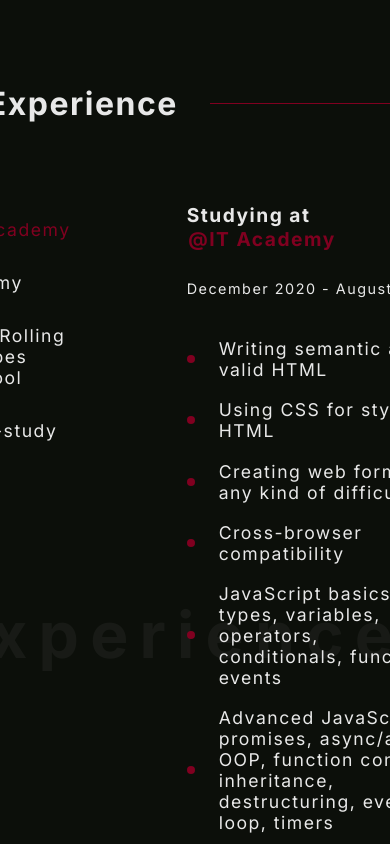
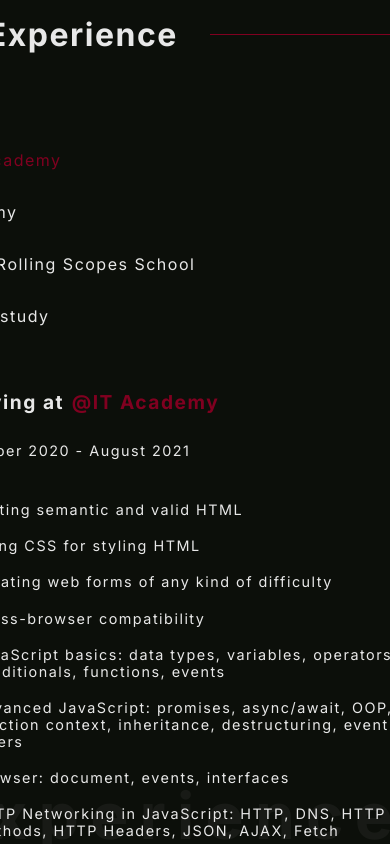
Before and after one commit to PaulusWhite/web-portfolio-app, a Next.js app: page / in a window 390 px wide. Shown: the part 2440-3284 px from the top of the page. Built offline with nearby package versions, Linux system fonts and the light colour scheme.

Commit message:
feat: adapt experience section

```diff
--- a/src/styles/globals.scss
+++ b/src/styles/globals.scss
@@ -47,3 +47,10 @@ a {
   text-decoration: none;
   color: unset;
 }
+
+//adaptive
+@media (max-width: 1024px) {
+  body {
+    padding: 0 0.9rem;
+  }
+}
--- a/src/styles/modules/experience/bulletPoint.module.scss
+++ b/src/styles/modules/experience/bulletPoint.module.scss
@@ -17,3 +17,11 @@
     border-radius: 100%;
   }
 }
+
+//adaptive
+
+@media (max-width: 600px) {
+  .bullet-point {
+    font-size: 0.9rem;
+  }
+}
--- a/src/styles/modules/experience/experience.module.scss
+++ b/src/styles/modules/experience/experience.module.scss
@@ -60,3 +60,50 @@
     }
   }
 }
+
+//adaptive
+@media (max-width: 1024px) {
+  .exp-wrapper {
+    .experience {
+      flex-direction: column;
+      gap: 1rem;
+      height: 39rem;
+
+      .radioList {
+        flex-direction: row;
+        justify-content: space-between;
+        width: 100%;
+        margin: 0;
+
+        &::before {
+          content: none;
+        }
+
+        &::after {
+          content: none;
+        }
+      }
+    }
+  }
+}
+
+@media (max-width: 600px) {
+  .exp-wrapper {
+    .experience {
+      height: 55rem;
+      gap: 3rem;
+
+      .radioList {
+        flex-direction: column;
+
+        &::before {
+          content: "";
+        }
+
+        &::after {
+          content: "";
+        }
+      }
+    }
+  }
+}
--- a/src/styles/modules/experience/radioBtn.module.scss
+++ b/src/styles/modules/experience/radioBtn.module.scss
@@ -20,3 +20,31 @@
     }
   }
 }
+
+//adaptive
+@media (max-width: 1024px) {
+  .radio-btn {
+    @include underLine;
+    gap: 0;
+    flex-direction: column;
+    width: unset;
+    padding: 0.4rem;
+    font-size: 1rem;
+
+    &:has(input[type="radio"]:checked) {
+      &::after {
+        width: 100%;
+      }
+    }
+  }
+}
+
+@media (max-width: 600px) {
+  .radio-btn {
+    padding: 1rem;
+
+    &::after {
+      content: none;
+    }
+  }
+}
```
